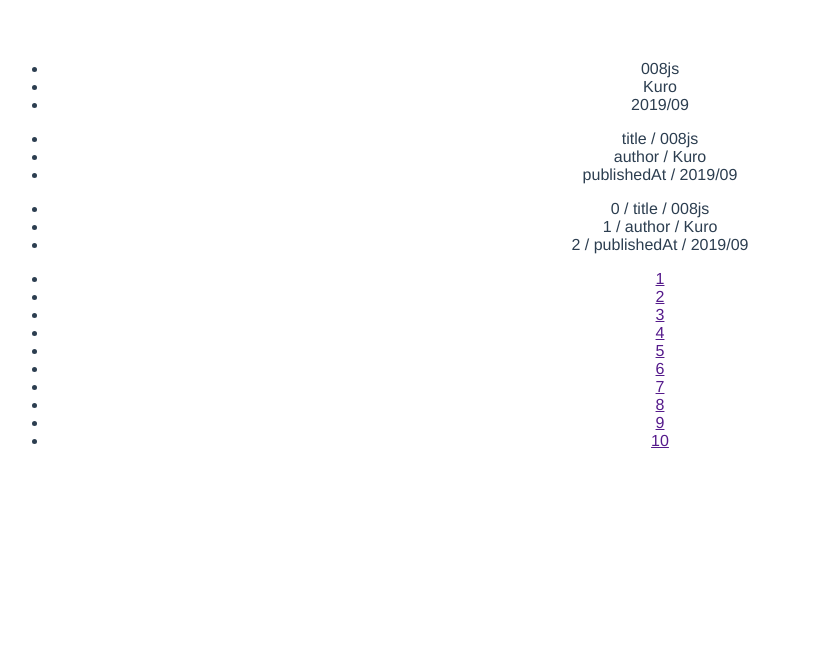
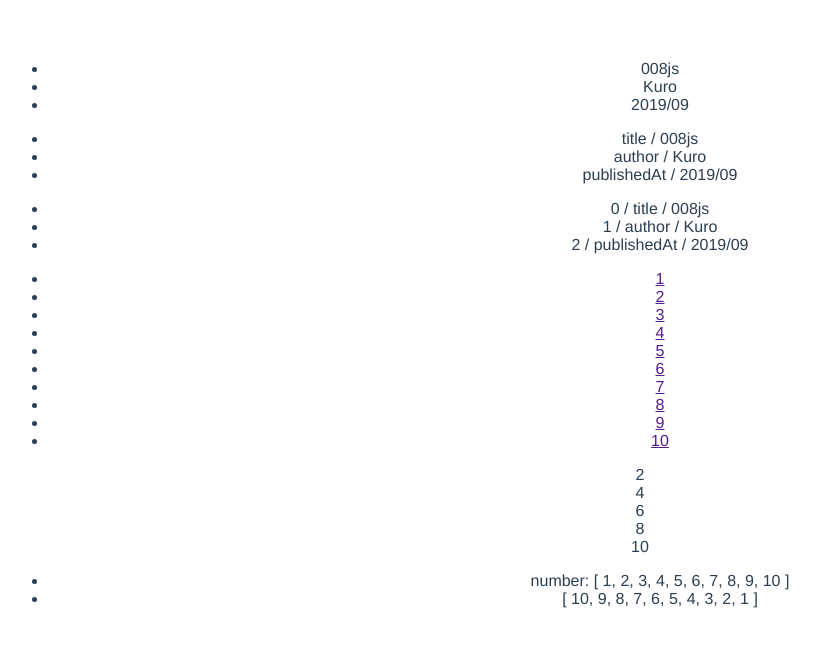
Before and after one commit to erwinchang/vue-example, a Vue app in the folder my-vite/: page / in a window 1280 px wide. Shown: the top 646 px of the page, without its empty margins (0-820 px from the left). Built offline with nearby package versions, Linux system fonts and the light colour scheme.

Commit message:
patch example

```diff
--- a/my-vite/src/App.vue
+++ b/my-vite/src/App.vue
@@ -6,7 +6,20 @@ export default{
         title: '008js',
         author: 'Kuro',
         publishedAt: '2019/09'
-      }
+      },
+      numbers: [1, 2, 3, 4, 5, 6, 7, 8, 9, 10]
+    }
+  },
+  computed:{
+    evenNumbers () {
+      return this.numbers.filter(number => number % 2 === 0)
+    },
+    sortedNumbers(){
+      //注意sort會改變this.number的順序，改用copy方式(即...this.number)
+      return [...this.numbers].sort((a,b) => b -a )
+    },
+    myNumbers(){
+      return this.numbers
     }
   }
 }
@@ -27,4 +40,11 @@ export default{
       <a class="page-link" href>{{ page }}</a>
     </li>
   </ul>
+  <div class="block" v-for="i in evenNumbers">
+    {{ i }}
+  </div>
+  <ul>
+    <li>number: {{ myNumbers }}</li>
+    <li>{{ sortedNumbers }}</li>
+  </ul>
 </template>
```
Also changed, not shown: 1 other file (tests, documents, lock files or other folders).
